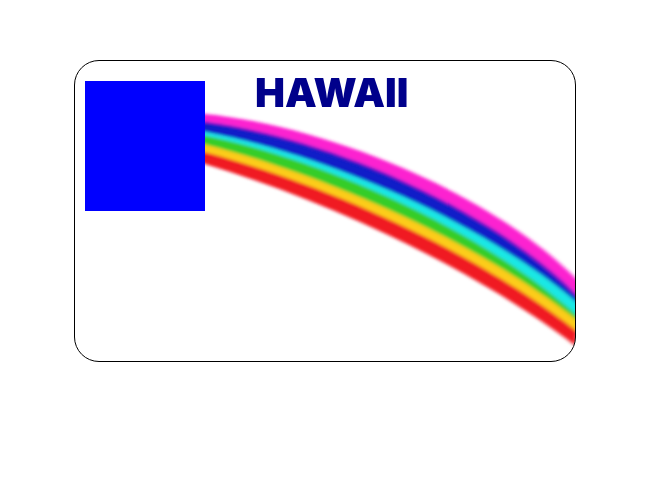
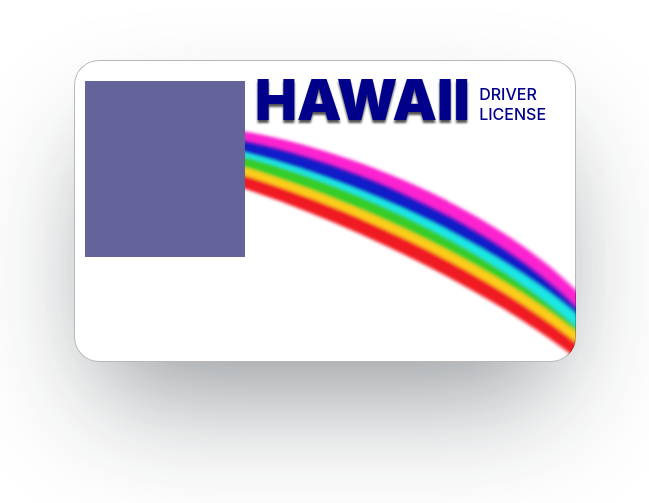
Before and after one commit to cathydev/mclovin-id-illustration, a JavaScript app: page / in a window 1280 px wide. Shown: the part 189-692 px from the top of the page, without its empty margins (315-964 px from the left). Built offline with nearby package versions, Linux system fonts and the light colour scheme; the HTML template or start-up script is replaced by a standard one.

Commit message:
improving design

```diff
--- a/src/App.css
+++ b/src/App.css
@@ -6,21 +6,31 @@
 }
 
 .card {
-  border: 1px solid black;
+  border: 1px solid #00000047;
   width: 500px;
   height: 300px;
   border-radius: 25px;
   background-image: url("./rainbow-blur.svg");
   background-repeat: no-repeat;
   background-size: 538px;
-  background-position: -44% 40%;
-
+  background-position: -44% 35%;
+  box-shadow: rgba(22, 31, 39, 0.42) 0px 60px 123px -25px,
+    rgba(19, 26, 32, 0.08) 0px 35px 75px -35px;
+/*   transform: perspective(900px) rotateX(60deg) scale(0.7);
+  transition: 0.5s ease all; */
 }
 
+/* .card:hover {
+  transform:
+  rotate(0deg)
+  scale(1)
+  translateY(10px);
+} */
+
 .photo {
-  width: 120px;
-  height: 130px;
-  background: blue;
+  width: 160px;
+  height: 176px;
+  background: #64649b;
   position: relative;
   left: 10px;
   top: 20px;
@@ -28,9 +38,22 @@
 
 .info {
   position: relative;
-  font-size: 2.5rem;
   left: 36%;
-  font-weight: 900;
-  bottom: 41%;
+  bottom: 57%;
   color: darkblue;
 }
+
+.state {
+  font-size: 3.5rem;
+  font-weight: 900;
+  filter: drop-shadow(0px 3px 1px #000000ad);
+}
+
+.text {
+  width: 50px;
+  display: inline-block;
+  font-size: 1rem;
+  text-transform: uppercase;
+  font-weight: 500;
+  margin-left: 5px;
+}
--- a/src/App.js
+++ b/src/App.js
@@ -6,7 +6,7 @@ function App() {
       <div className="card">
         <div className="photo"></div>
         <div className="info">
-          <span>HAWAII</span>
+          <span className='state'>HAWAII</span> <span className='text'>driver license</span>
         </div>
       </div>
     </div>
```
